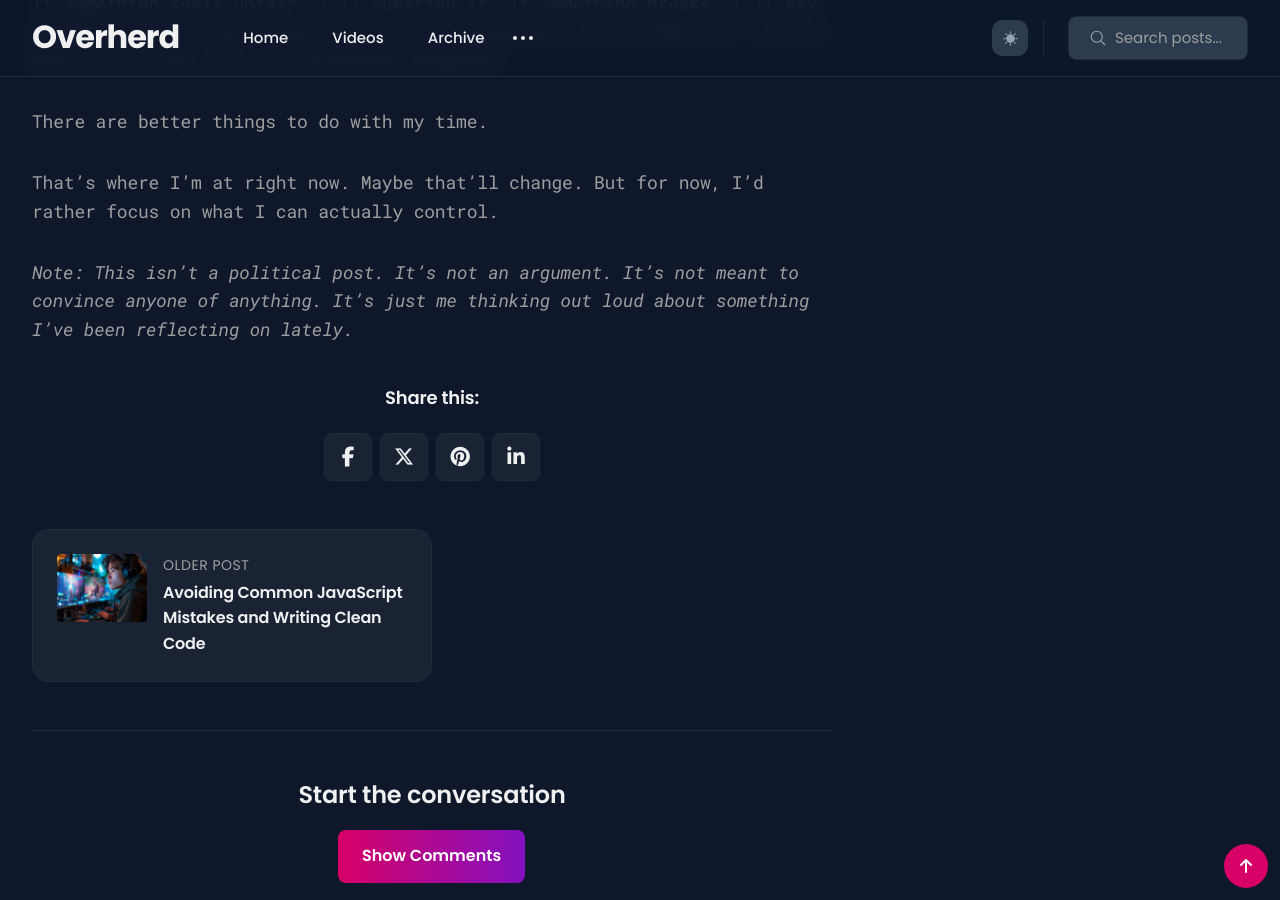
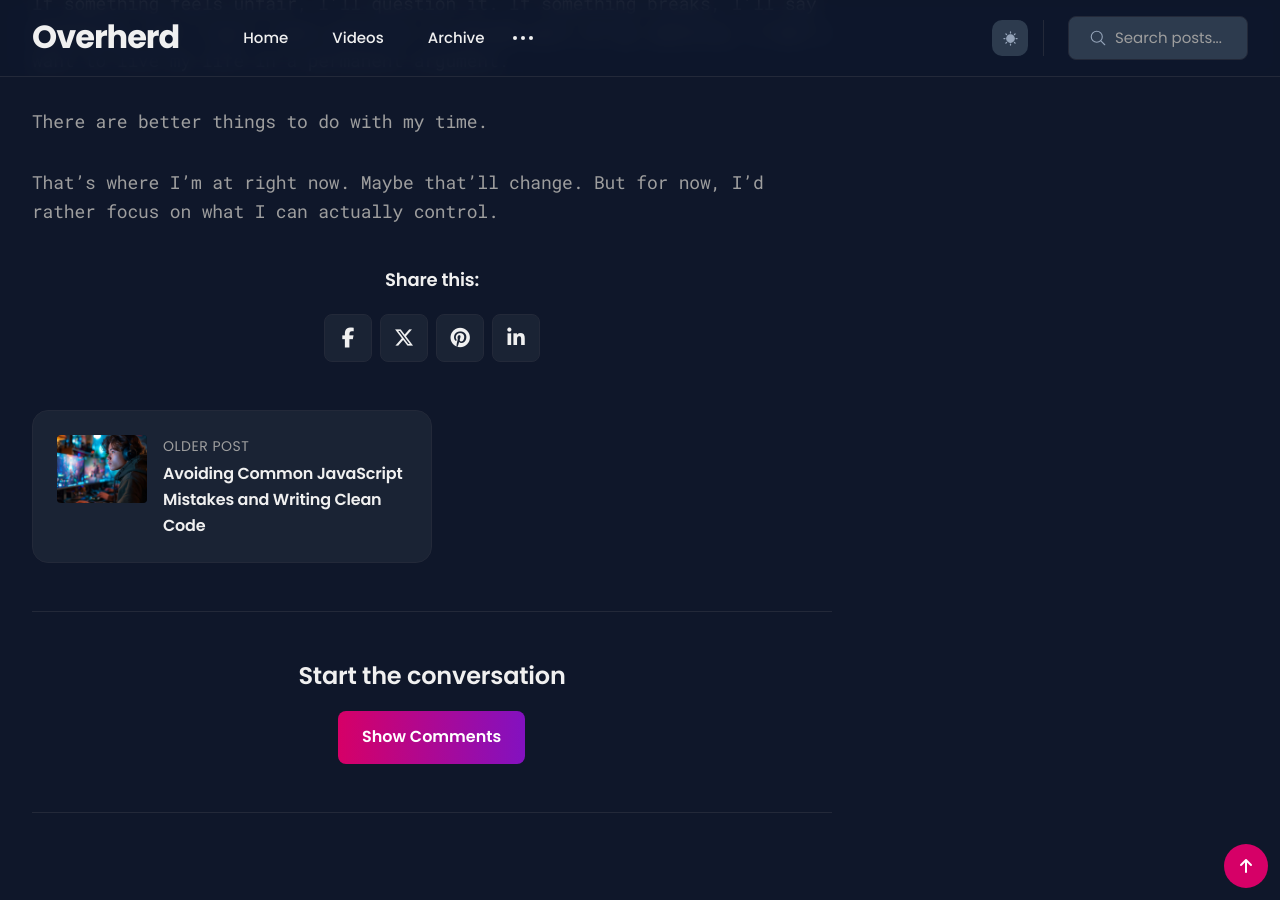
Before and after one commit to smartyshaman/anantshiva.github.io, a Jekyll site: the page built from _posts/2027-03-28-singapore-politics-socrates.md, in a window 1280 px wide and 900 px high, scrolled down 3222 px. Built offline with Jekyll 4.4.1, drawn with Linux system fonts in a browser that asks for light colours.

Commit message:
vault backup: 2025-03-29 07:39:54

```diff
--- a/_posts/2027-03-28-singapore-politics-socrates.md
+++ b/_posts/2027-03-28-singapore-politics-socrates.md
@@ -55,5 +55,3 @@ If something feels unfair, I’ll question it. If something breaks, I’ll say s
 There are better things to do with my time.
 
 That’s where I’m at right now. Maybe that’ll change. But for now, I’d rather focus on what I can actually control.
-
-*Note: This isn’t a political post. It’s not an argument. It’s not meant to convince anyone of anything. It’s just me thinking out loud about something I’ve been reflecting on lately.*
```
